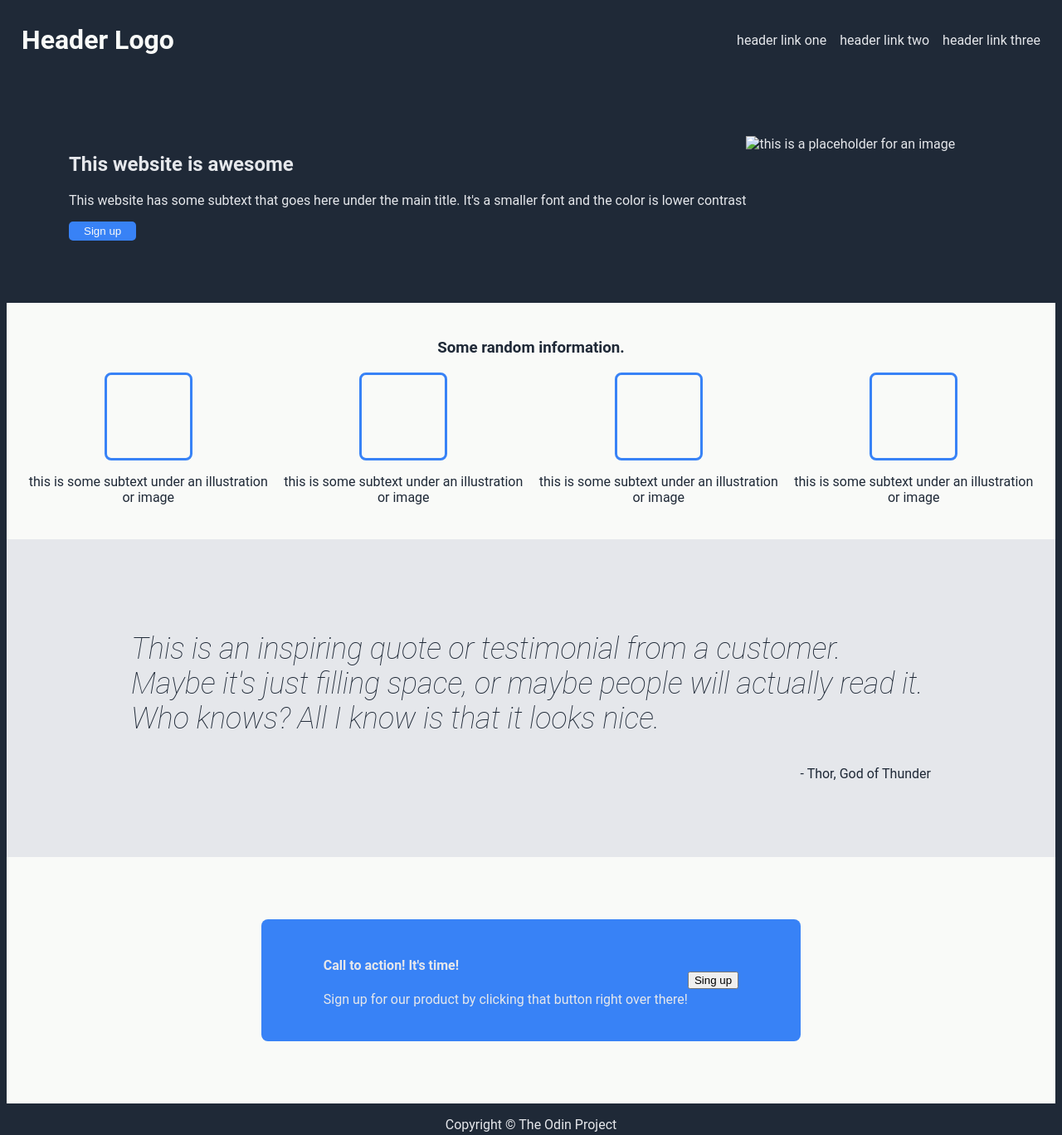
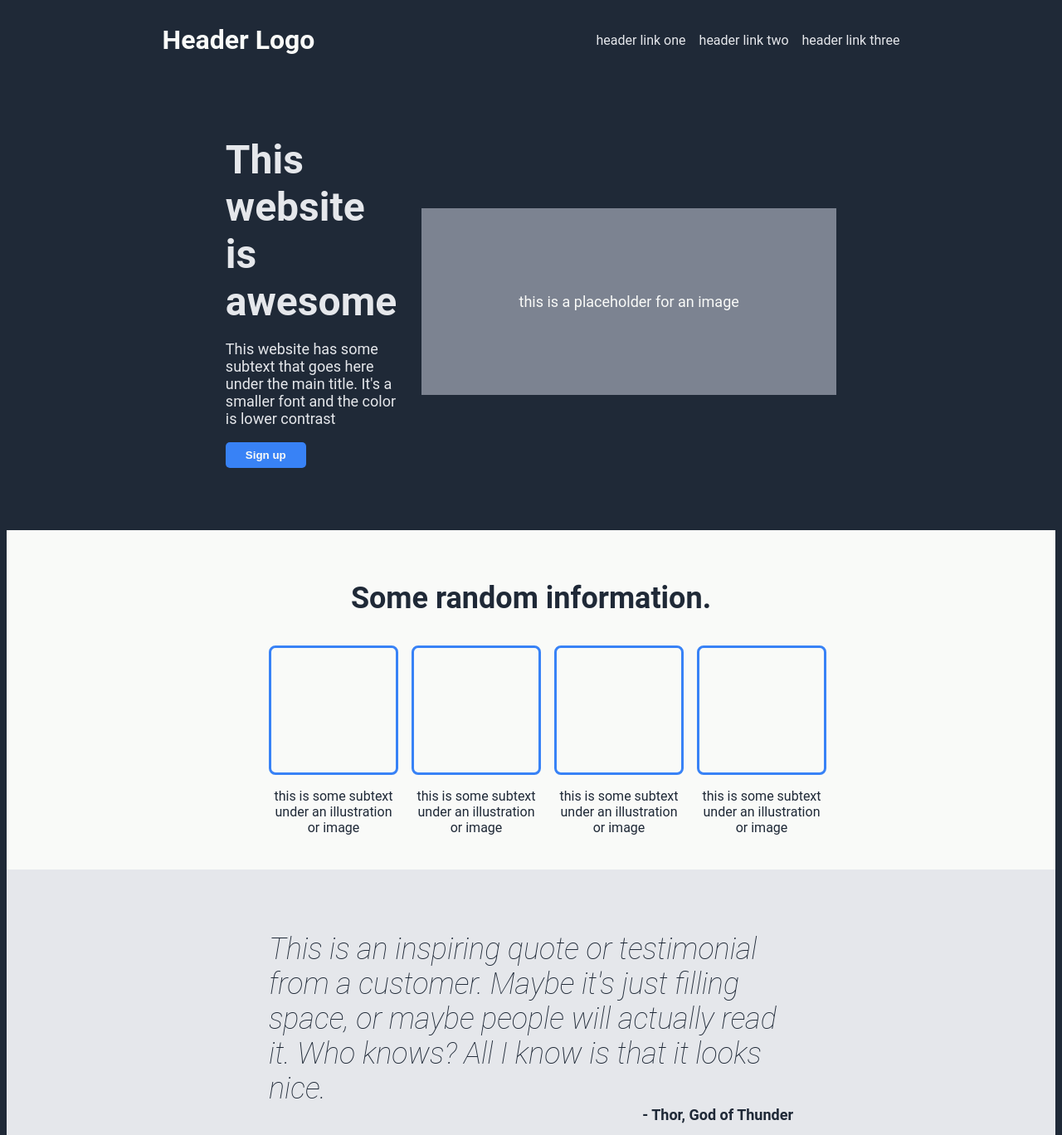
Before and after one commit to zacheratk/odin-landing-page, a plain HTML site: page index.html in a window 1280 px wide. Shown: the top 1368 px of the page at 83% size. Drawn offline with Linux system fonts and the light colour scheme.

Commit message:
fix: Update webpage style

```diff
--- a/index.html
+++ b/index.html
@@ -24,7 +24,7 @@
                 <button>Sign up</button>
             </div>
             <div class="right">
-                <img src="" alt="this is a placeholder for an image" width="400px" height="200px">
+                <div class="image">this is a placeholder for an image</div>
             </div>
         </div>
         <div class="section-two">
@@ -50,7 +50,7 @@
         </div>
         <div class="section-three">
             <p class="quote"><em>This is an inspiring quote or testimonial from a customer. Maybe it's just filling space, or maybe people will actually read it. Who knows? All I know is that it looks nice.</em></p>
-            <p>- Thor, God of Thunder</p>
+            <p class="attribution">- Thor, God of Thunder</p>
         </div>
         <div class="section-four">
             <div class="box">
--- a/styles.css
+++ b/styles.css
@@ -12,7 +12,7 @@ body {
     color: #f9faf8;
     padding: 0 18px;
     display: flex;
-    justify-content: space-between;
+    justify-content: space-around;
     align-items: center;
 }
 
@@ -32,37 +32,57 @@ a {
 
 .footer {
     text-align: center;
+    padding: 16px;
 }
 
 .section-one {
     display: flex;
-    padding: 75px;
+    justify-content: center;
+    align-items: center;
+    padding: 75px 300px;
+    font-size: 18px;
+    gap: 30px;
 }
 
-.section-one img {
-    width: 400px;
-    height: 250px;
+.section-one h2 {
+    font-size: 48px;
+    margin: 0;
+}
+
+.section-one .image {
+    width: 500px;
+    height: 225px;
+    background-color: #7c8391;
+    color: #f9faf8;
+    display: flex;
+    justify-content: center;
+    align-items: center;
 }
 
 .section-one button {
     background-color: #3882f6;
     color: #f9faf8;
-    padding: 4px 18px;
+    padding: 8px 24px;
     border: none;
     border-radius: 5px;
+    font-weight: bold;
 
 }
 
 .section-two {
     background-color: #f9faf8;
     color: #1f2937;
-    padding: 25px;
+    padding: 25px 25%;
     text-align: center;
+}
+
+.section-two h3 {
+    font-size: 36px;
 }
 
 .section-two .cards {
     display: flex;
-    justify-content: center;
+    justify-content: space-between;
     gap: 16px;
 }
 
@@ -73,8 +93,8 @@ a {
 }
 
 .section-two .cards .card .icon {
-    width: 100px;
-    height: 100px;
+    width: 150px;
+    height: 150px;
     border: #3882f6 3px solid;
     border-radius: 8px;
 }
@@ -82,7 +102,7 @@ a {
 .section-three {
     background-color: #e5e7eb;
     color: #1f2937;
-    padding: 75px 150px;
+    padding: 75px 25%;
     margin-bottom: 0px;
     text-align: right;
 }
@@ -92,6 +112,13 @@ a {
     font-size: 36px;
     font-style: italic;
     font-weight: lighter;
+    margin: 0;
+}
+
+.section-three .attribution {
+    margin: 0;
+    font-size: 18px;
+    font-weight: bold;
 }
 
 .section-four {
@@ -100,14 +127,36 @@ a {
     justify-content: center;
     align-items: center;
     padding: 75px;
+    margin: 0;
 }
 
 .section-four .box {
     background-color: #3882f6;
     color: #e5e7eb;
     padding: 25px 75px;
+    width: 50%;
     display: flex;
+
     align-items: center;
     justify-content: space-between;
     border-radius: 8px;
+    font-size: 16px
 }
+
+.section-four h4, .section-four p {
+    margin: 0;
+}
+
+.section-four h4 {
+    font-size: 20px;
+}
+
+.section-four button {
+    background-color: #3882f6;
+    color: #f9faf8;
+    padding: 6px 24px;
+    border: #f9faf8 2px solid;
+    border-radius: 5px;
+    font-weight: bold;
+
+}
```
